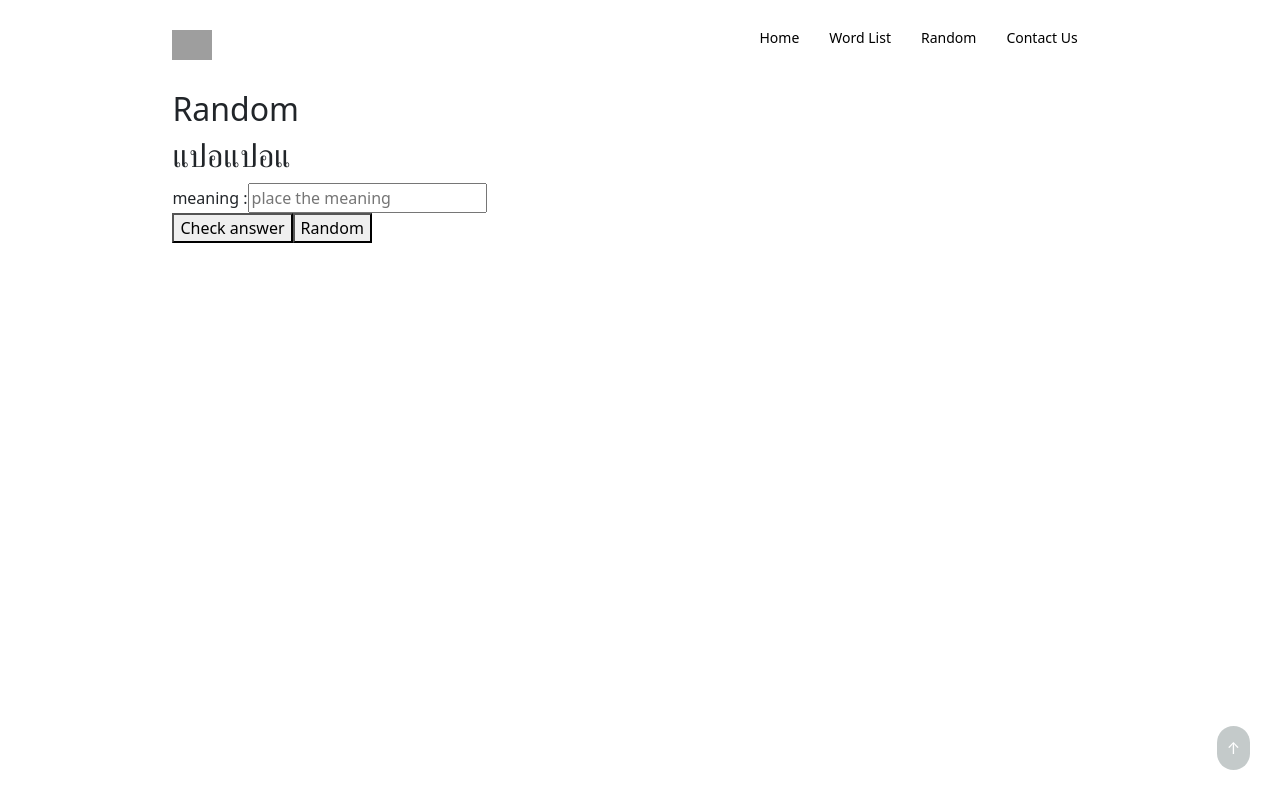
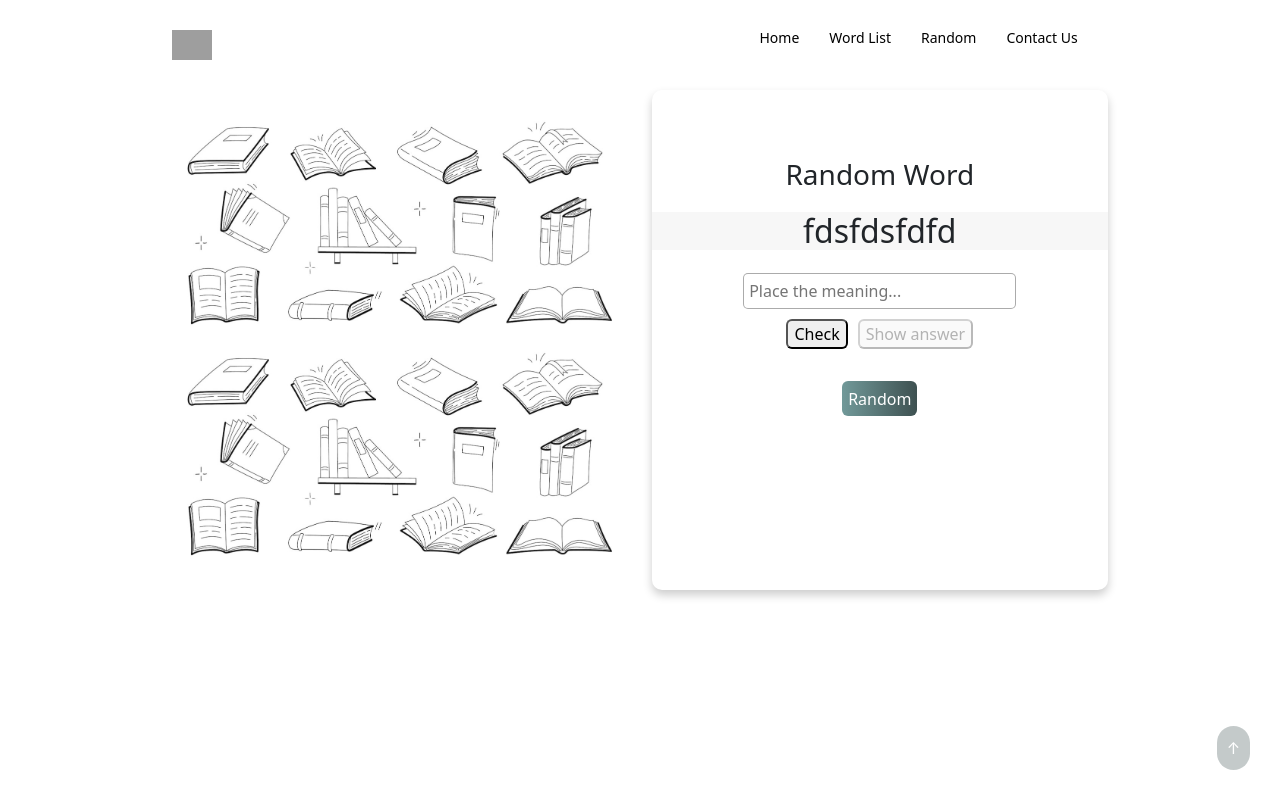
Before and after one commit to phop-parker/SEC-3-GROUP3-WORDGLOSSARY, a Vue app: page /random in a window 1280 px wide. Both pictures are taken after a click on the button "Random". Built offline with nearby package versions, Linux system fonts and the light colour scheme; data requests are answered from the project's data file; grey boxes are pictures that could not be loaded.

Commit message:
[edit]UI-random-page

```diff
--- a/data/db.json
+++ b/data/db.json
@@ -1,18 +1,18 @@
 {
   "fullWords": [
     {
-      "word": "test",
-      "meaning": "อแอปแ",
+      "word": "csdsf",
+      "meaning": "dsfdfd",
       "id": 1
     },
     {
-      "word": "ปอแอแอแ",
-      "meaning": "อแปอแ",
+      "word": "fdsfdfdsf",
+      "meaning": "fdsfdf",
       "id": 2
     },
     {
-      "word": "แปอแปอแ",
-      "meaning": "ปอแปอแปอแ",
+      "word": "fdsfdsfdfd",
+      "meaning": "fdsfdsfd",
       "id": 3
     }
   ],
@@ -22,6 +22,9 @@
       "email": "gfdgf",
       "message": "gfdg",
       "id": 1
+    },
+    {
+      "id": 2
     }
   ]
 }
--- a/src/components/ContactUsForm.vue
+++ b/src/components/ContactUsForm.vue
@@ -76,7 +76,7 @@ const msgDetails = computed(() => {
 
 .input {
 	outline: none;
-	width: 300px;
+	width: 400px;
 	border: 1px solid rgba(0, 0, 0, 0.329);
 	font-size: 18px;
 	margin-bottom: 10px;
--- a/src/components/ShowWords.vue
+++ b/src/components/ShowWords.vue
@@ -69,7 +69,6 @@ const boxToggle = () => {
 <style scoped>
 .back {
 	color: #fff;
-	border-radius: 5px;
 	background: linear-gradient(
 		90deg,
 		rgba(113, 153, 153, 1) 0%,
--- a/src/views/ContactUs.vue
+++ b/src/views/ContactUs.vue
@@ -104,6 +104,7 @@ const sendMessagetoDb = async (msgDetails) => {
 					:contactUs="msg"
 					:status="isSuccess"
 				/>
+				<img src="../assets/reading-book.jpg" />
 			</div>
 		</div>
 	</div>
@@ -121,16 +122,23 @@ const sendMessagetoDb = async (msgDetails) => {
 	flex-basis: 45%;
 	position: relative;
 	/* margin-left: 50px; */
+	/* padding-left: 10%; */
 }
 .col-2 {
 	position: relative;
 	flex-basis: 50%;
 	/* display: flex; */
 	/* align-items: center; */
-	display: flex;
-	justify-content: center;
-	align-items: center;
+	/* display: flex; */
+	/* justify-content: center; */
+	/* align-items: center; */
 	/* background-color: aqua; */
+	/* text-align: center; */
+	padding-left: 10%;
+}
+.col-2 img {
+	width: 100%;
+	/* text-align: center; */
 }
 .col-1 h4 {
 	margin-bottom: 3%;
--- a/src/views/Random.vue
+++ b/src/views/Random.vue
@@ -64,7 +64,14 @@ const meaningShow = () => {
 
 <template>
 	<div>
-		<h2>Random</h2>
+		<div class="row">
+			<div class="col-1">
+				<img src="../assets/books.jpg" />
+				<img src="../assets/books.jpg" />
+			</div>
+			<div class="col-2">
+				<div class="random-card">
+					<h3>Random Word</h3>
 					<h2>{{ randomItem.word }}</h2>
 					<p v-show="fullWords.length == 1" id="oneWord">
 						You have only 1 Word ,
@@ -74,43 +81,138 @@ const meaningShow = () => {
 						click random button to random 1 word from
 						<b>{{ fullWords.length }}</b> words
 					</p>
-
-		<div v-show="randomItem.length != 0">
-			<div>
-				<label>meaning :</label>
-				<input placeholder="place the meaning" v-model="answer" />
+					<div class="input-and-btn">
+						<div v-show="randomItem.length != 0 && isShow === false">
+							<!-- <label>meaning :</label> -->
+							<input placeholder="Place the meaning..." v-model="answer" />
 						</div>
-		</div>
-		<div>
+						<h2 v-show="isShow" class="meaning">{{ randomItem.meaning }}</h2>
+						<div class="check-and-show-btn">
 							<button
-				class="checkBtn"
+								class="inputBtn"
 								@click="checkAnswer()"
 								v-show="randomItem.length != 0"
 								:disabled="disCheckBtn"
 							>
-				Check answer
+								Check
 							</button>
-			<!-- <button class="checkBtn" @click="checkAnswer()" v-show="randomItem.length != 0" :disabled="isShow==true">Check answer</button> -->
-			<button v-show="fullWords.length > 1" id="randomBtn" @click="randomWord()">
-				Random
+							<button
+								v-show="randomItem.length != 0"
+								:disabled="wrongAnsCount < 3 || isCorrect === true || isShow === true"
+								@click="meaningShow"
+								class="inputBtn"
+							>
+								Show answer
 							</button>
 						</div>
+					</div>
+
 					<div>
-			<p :style="isCorrect ? 'color:green' : 'color:red'">{{ msg }}</p>
+						<p :style="isCorrect ? 'color:green' : 'color:red'" class="alert">
+							{{ msg }}
+						</p>
 						<p v-show="wrongAnsCount > 0 && !isCorrect">
 							"You enter wrong answer :
 							<b>{{ wrongAnsCount }}</b> times already."
 						</p>
+					</div>
+					<div>
 						<button
-				v-show="wrongAnsCount >= 3 && isCorrect === false"
-				@click="meaningShow"
-				class="checkBtn"
+							class="random-btn"
+							v-show="fullWords.length > 1"
+							@click="randomWord()"
 						>
-				Show answer
+							Random
 						</button>
-			<h2 v-show="isShow">{{ randomItem.meaning }}</h2>
+					</div>
+				</div>
+			</div>
 		</div>
 	</div>
 </template>
 
-<style scoped></style>
+<style scoped>
+h3 {
+	margin-bottom: 20px;
+}
+.meaning {
+	color: green;
+}
+.random-card h2 {
+	background-color: rgb(247, 247, 247);
+}
+.alert {
+	/* margin-top: -5px; */
+	margin-bottom: -15px;
+}
+.random-btn {
+	color: #fff;
+	background: linear-gradient(
+		90deg,
+		rgba(113, 153, 153, 1) 0%,
+		rgba(62, 81, 81, 1) 100%
+	);
+	margin-top: 8px;
+	height: 35px;
+	border-radius: 6px;
+	outline: none;
+	border: 0;
+}
+.random-btn:hover {
+	cursor: pointer;
+	background: linear-gradient(
+		90deg,
+		rgb(102, 137, 137) 0%,
+		rgb(50, 66, 66) 100%
+	);
+}
+
+.input-and-btn input {
+	outline: none;
+	width: 60%;
+	border: 1px solid rgba(0, 0, 0, 0.329);
+	border-radius: 5px;
+	padding: 5px;
+	margin-top: 15px;
+}
+
+.inputBtn {
+	border-radius: 6px;
+	margin: 5px;
+	margin-top: 10px;
+}
+.inputBtn:hover {
+	background-color: rgb(244, 244, 244);
+}
+
+.random-card {
+	width: 100%;
+	height: 500px;
+	border-radius: 10px;
+	text-align: center;
+	padding-top: 15%;
+	box-shadow: 0 5px 10px 0 rgba(0, 0, 0, 0.2);
+}
+.row {
+	display: flex;
+	justify-content: space-between;
+	align-items: center;
+	/* margin: 100px 0; */
+}
+.col-1 {
+	flex-basis: 50%;
+	position: relative;
+	/* margin-left: 50px; */
+	/* background-color: aqua; */
+}
+.col-1 img {
+	width: 100%;
+	height: 100%;
+}
+.col-2 {
+	position: relative;
+	flex-basis: 50%;
+	display: flex;
+	align-items: center;
+}
+</style>
```
Also changed, not shown: src/assets/books.jpg (added), src/assets/reading-book.jpg (added). Lines whose indentation alone changed are shown as unchanged.
